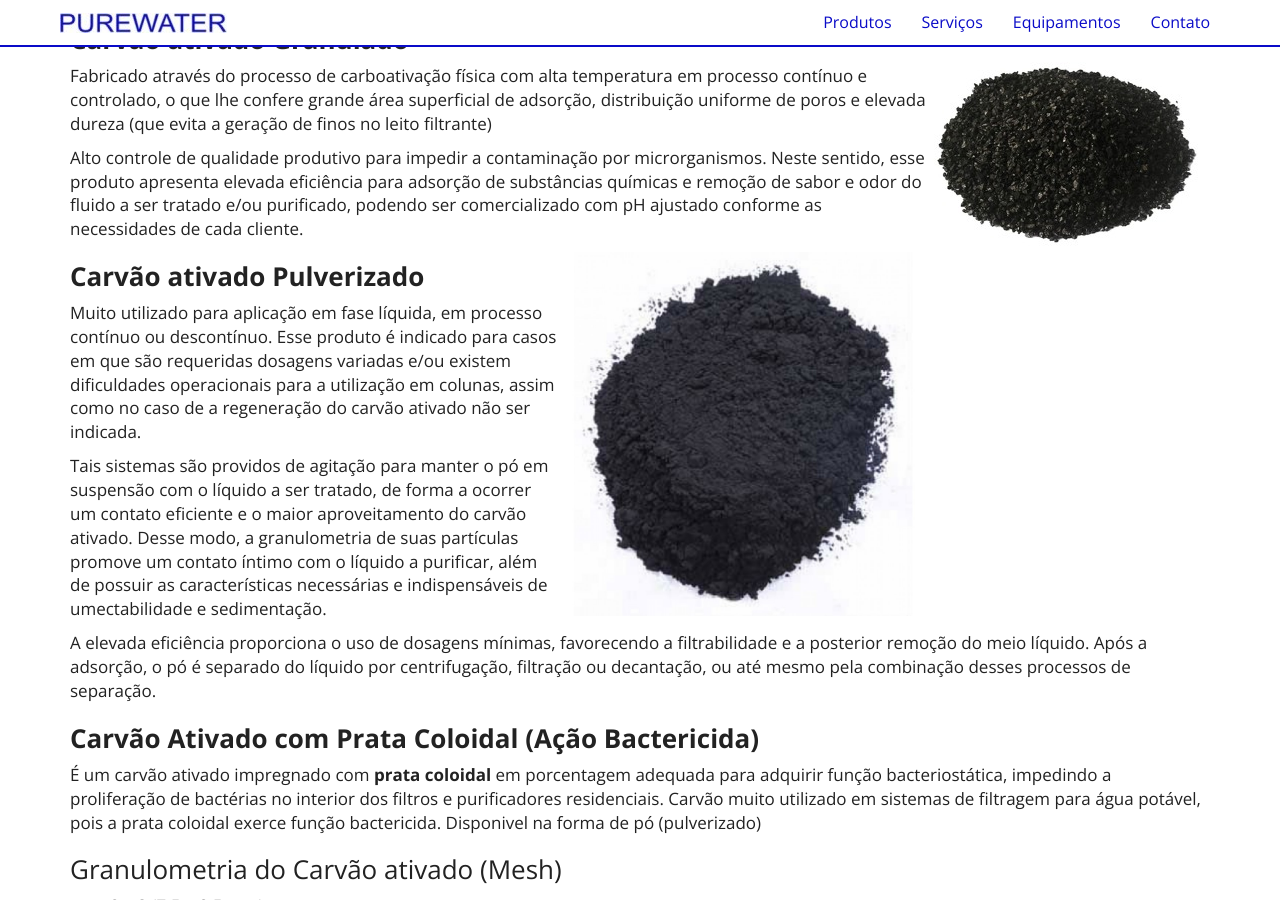
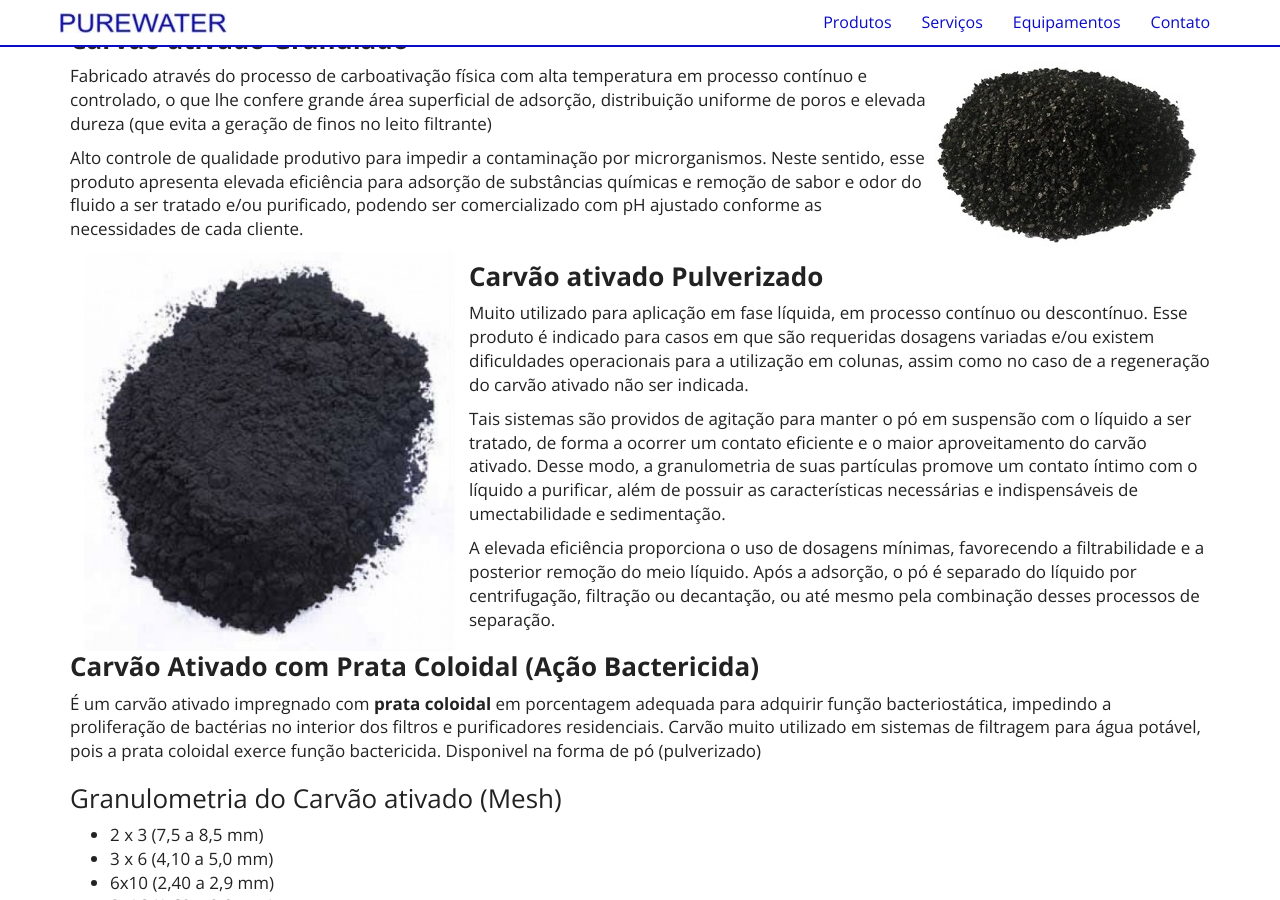
Before and after one commit to purewaterefluentes/purewaterefluentes.github.io, a Jekyll site: the page built from produtos/carvao-ativado.md, in a window 1280 px wide and 900 px high, scrolled down 683 px. Built offline with Jekyll 4.4.1, drawn with Linux system fonts in a browser that asks for light colours; nearby versions of some CDN libraries; library files that are not in the unit come from our copies.

Commit message:
Update carvao-ativado.md

```diff
--- a/produtos/carvao-ativado.md
+++ b/produtos/carvao-ativado.md
@@ -17,14 +17,14 @@
 Sinônimos: Carvão ativo, Carbono ativo, Carbono ativado, Carvão antracito, Carvão ativado vegetal
 
 
-<img class="img-responsive pull-right" style="max-width: 45%;" src="../../website/images/Carvão ativado granulado.jpg" alt="Carvão Ativado Granulado">
+<img class="img-responsive pull-right" style="max-width: 60%;" src="../../website/images/Carvão ativado granulado.jpg" alt="Carvão Ativado Granulado">
 
 ### **Carvão ativado Granulado**
 Fabricado através do processo de carboativação física com alta temperatura em processo contínuo e controlado, o que lhe confere grande área superficial de adsorção, distribuição uniforme de poros e elevada dureza (que evita a geração de finos no leito filtrante)
 
 Alto controle de qualidade produtivo para impedir a contaminação por microrganismos. Neste sentido, esse produto apresenta elevada eficiência para adsorção de substâncias químicas e remoção de sabor e odor do fluido a ser tratado e/ou purificado, podendo ser comercializado com pH ajustado conforme as necessidades de cada cliente.
 
-<img class="img-responsive pull-right" style="max-width: 32%;" src="../../website/images/carvao ativado pulverizado.jpg" alt="Carvão Ativado Pulverizado">
+<img class="img-responsive pull-left" style="max-width: 35%;" src="../../website/images/carvao ativado pulverizado.jpg" alt="Carvão Ativado Pulverizado">
 
 ### **Carvão ativado Pulverizado**
 Muito utilizado para aplicação em fase líquida, em processo contínuo ou descontínuo. Esse produto é indicado para casos em que são requeridas dosagens variadas e/ou existem dificuldades operacionais para a utilização em colunas, assim como no caso de a regeneração do carvão ativado não ser indicada.
```
